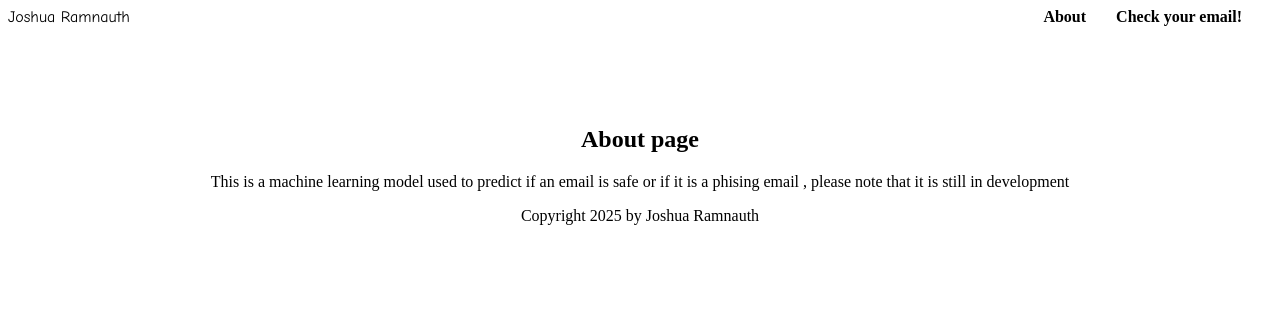
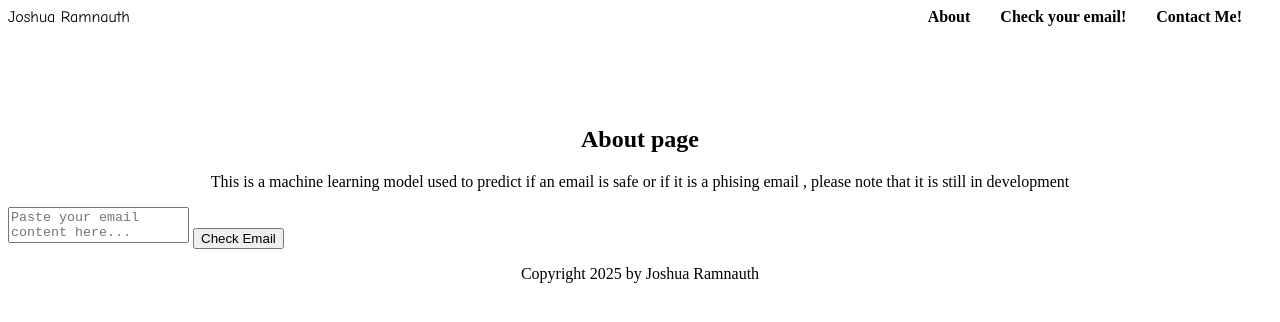
Before and after one commit to Joshuaaaar/phishing-email-project, a plain HTML site: page code/frontend/index.html in a window 1280 px wide. Drawn offline with Linux system fonts and the light colour scheme.

Commit message:
added stuff

```diff
--- a/code/frontend/index.html
+++ b/code/frontend/index.html
@@ -21,6 +21,7 @@
 
                 <a href="#about_page">About</a>
                 <a href="#ml_model">Check your email!</a>
+                <a href="#contact_me">Contact Me!</a>
 
             </div>
 
@@ -48,7 +49,17 @@
 
 
 
-        <section id="#ml_model">
+        <section id="ml_model">
+
+            <textarea id="email_input" placeholder="Paste your email content here..."></textarea>
+
+            <button>Check Email</button>
+
+
+        </section>
+
+
+        <section id="contact_me">
 
 
         </section>
--- a/code/frontend/style.css
+++ b/code/frontend/style.css
@@ -45,6 +45,11 @@ main {
 
 
 
+#email_input{
+
+    resize:none;
+}
+
 /* footer items */
 
 footer{
```
